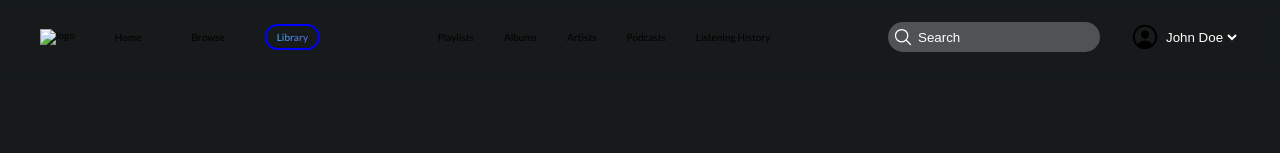
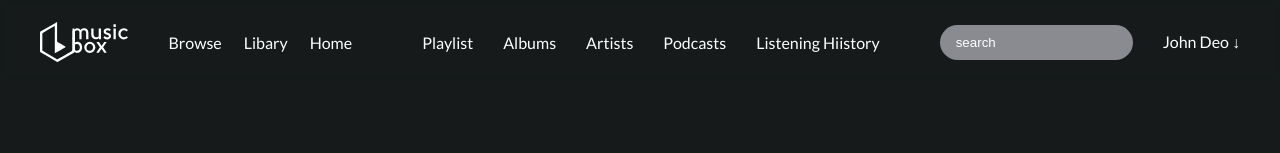
Before and after one commit to Pulatoff/MagicBox, a website: page myPadcasts.html in a window 1280 px wide. Shown: the top 153 px of the page. Drawn offline with nearby package versions, Linux system fonts and the light colour scheme.

Commit message:
almost finished link

```diff
--- a/myPadcasts.html
+++ b/myPadcasts.html
@@ -25,33 +25,33 @@
     <link rel="stylesheet" href="css/main.css" />
   </head>
   <body>
-    <section class="header flex container-1">
-      <div class="header__left flex">
-        <img src="/img/Full Logo.png" alt="logo" />
-        <a href="#">Home</a>
-        <a href="#">Browse</a>
-        <a href="#" class="header__left--active">Library</a>
+    <header class="header">
+      <div class="header__left">
+        <img src="images/logo-header.svg" alt="" />
+        <nav class="header__navbar">
+          <a class="text" href="#">Browse</a>
+          <a class="text" href="#">Libary</a>
+          <a class="text" href="#">Home</a>
+        </nav>
       </div>
-      <div class="header__middle flex">
-        <a href="#" class="header__middle--active">Playlists</a>
-        <a href="#">Albums</a>
-        <a href="#">Artists</a>
-        <a href="#">Podcasts</a>
-        <a href="#">Listening History</a>
+      <div class="header__center">
+        <nav class="header__navbar display-flex gap-2">
+          <a class="text" href="./myPlaylist.html">Playlist</a>
+          <a class="text" href="./albums.html">Albums</a>
+          <a class="text" href="./artist.html">Artists</a>
+          <a class="text" href="./myPadcasts.html">Podcasts</a>
+          <a class="text" href="./listeningHistory.html">Listening Hiistory</a>
+        </nav>
       </div>
-      <div class="header__right flex">
-        <div class="header__right--search flex">
-          <ion-icon name="search-outline"></ion-icon>
-          <input type="text" placeholder="Search" />
-        </div>
-        <div class="header__right--profil flex">
-          <ion-icon name="person-circle-outline"></ion-icon>
-          <select name="profil" id="profil">
-            <option value="profil">John Doe</option>
-          </select>
-        </div>
+      <div class="header__right">
+        <input
+          class="header__search border-radius-1"
+          type="search"
+          placeholder="search"
+        />
+        <p class="text">John Deo &darr;</p>
       </div>
-    </section>
+    </header>
     <section class="padcasts">
       <div class="container">
         <div class="padcasts__my">
```
Also changed, not shown: createdPlaylist.html (+5 -5 lines), genreOverview.html (+7 -6 lines), home.html (+1 -1 lines), myPlaylist.html (+5 -5 lines), setting.html (+1 -1 lines).
